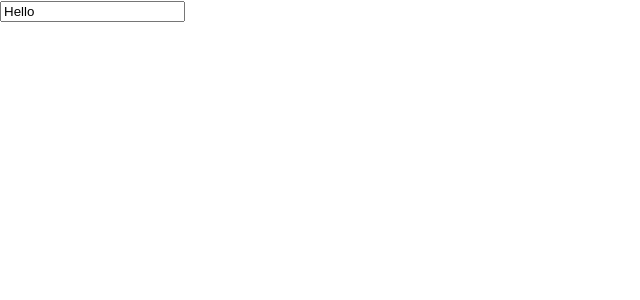
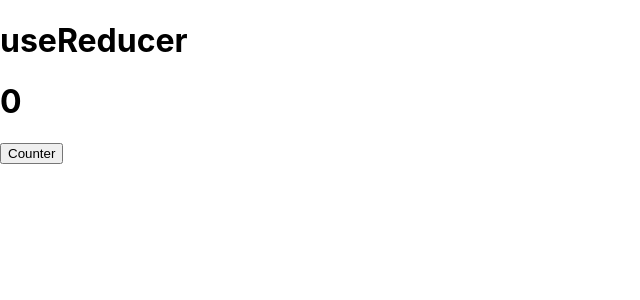
Before and after one commit to Nikhil904/Hooks-in-Reacy, a React (Create React App) app: page / in a window 1280 px wide. Shown: the top 300 px of the page, without its empty margins (0-640 px from the left). Built offline with nearby package versions, Linux system fonts and the light colour scheme.

Commit message:
11/09/23

```diff
--- a/src/App.js
+++ b/src/App.js
@@ -5,9 +5,8 @@ import React, {
   useRef,
   useReducer,
   useLayoutEffect,
+  useImperativeHandle,
 } from "react";
-import User from "./User";
-import Student from "./Student";
 //UseState😀
 // function App() {
 //   const[Counter,setCounter] = useState(0);
@@ -27,31 +26,39 @@ import Student from "./Student";
 // }
 
 //useReducer
-// function App(){
-//   const reducer = (state,action) =>{
-//     switch(action.type){
-//       case "INCREMENT":
-//       return {count:state.count + 1,showtext: state.showtext}
-//       case "TOGGLE":
-//       return {count:state.count,showtext:!state.showtext}
-//       default:
-//         return state;
-//     }
+function App() {
+  const initialState = {
+    count: 0,
+    showText:true
+  }
 
-//   };
-//   const[state,dispatch] = useReducer(reducer, {count:0,showtext:true})
-//   return(
-//     <>
-//       <h1>useReducer</h1>
-//       <h1>{state.count}</h1>
-//       <button onClick={()=>{
-//         dispatch({type:"INCREMENT"});
-//         dispatch({type:"TOGGLE"});
-//       }}>Counter</button>
-//       {state.showtext && <p>This is Dummy Text</p>}
-//     </>
-//   );
-// }
+  const reducer = (state, action) => {
+    switch (action.type) {
+      case "INCREMENT":
+        return { count: state.count + 1, showtext: state.showtext };
+      case "TOGGLE":
+        return { count: state.count, showtext: !state.showtext };
+      default:
+        return state;
+    }
+  };
+  const [state, dispatch] = useReducer(reducer, initialState);
+  return (
+    <>
+      <h1>useReducer</h1>
+      <h1>{state.count}</h1>
+      <button
+        onClick={() => {
+          dispatch({ type: "INCREMENT" });
+          dispatch({ type: "TOGGLE" });
+        }}
+      >
+        Counter
+      </button>
+      {state.showtext && <p>This is Dummy Text</p>}
+    </>
+  );
+}
 
 // useEfffect😎
 // function App(){
@@ -92,21 +99,29 @@ import Student from "./Student";
 // }
 
 // useLayoutEffect💥💢💢💥
-function App() {
-  const inputRef = useRef();
-  useLayoutEffect(()=>{
-console.log(inputRef.current.value);
-  },[])
-  useEffect(()=>{
-    inputRef.current.value="Hello";
-  },[])
-  return (
-    <>
-      <input type="text" ref={inputRef} value="Nikhil" />
-    </>
-  );
-}
+// function App() {
+//   const inputRef = useRef();
+//   useLayoutEffect(()=>{
+// console.log(inputRef.current.value);
+//   },[])
+//   useEffect(()=>{
+//     inputRef.current.value="Hello";
+//   },[])
+//   return (
+//     <>
+//       <input type="text" ref={inputRef} value="Nikhil" />
+//     </>
+//   );
+// }
 
+// useContext❌❌❌❌❌❌
+// function App() {
+//   return (
+//     <>
+//       <h1>useContxt</h1>
+//     </>
+//   );
+// }
 // useMemo
 // function App(){
 //   const[count,setcount] = useState(0);
```
